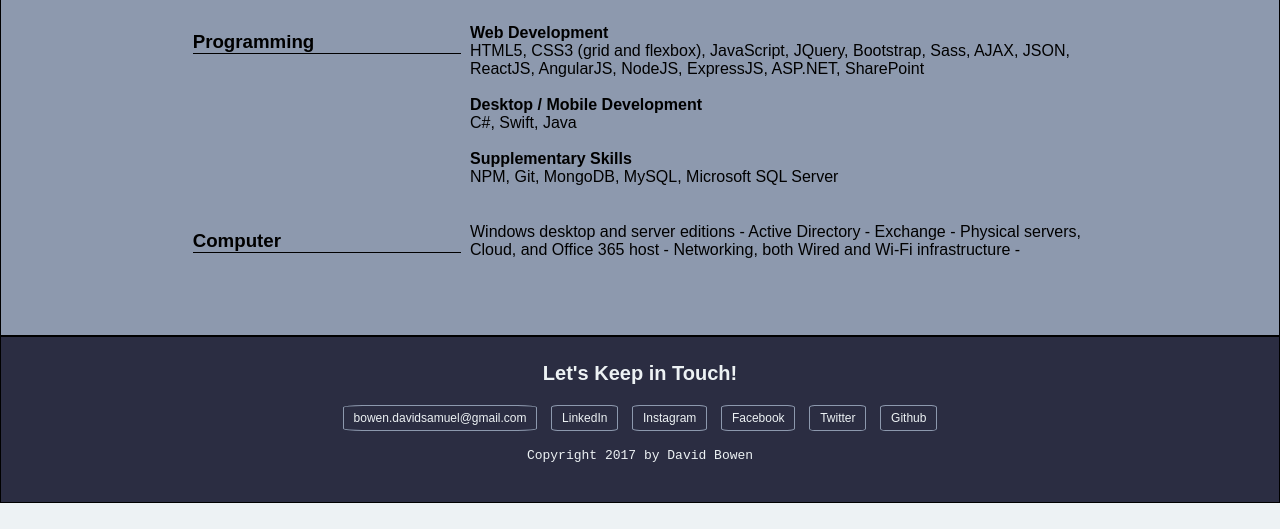
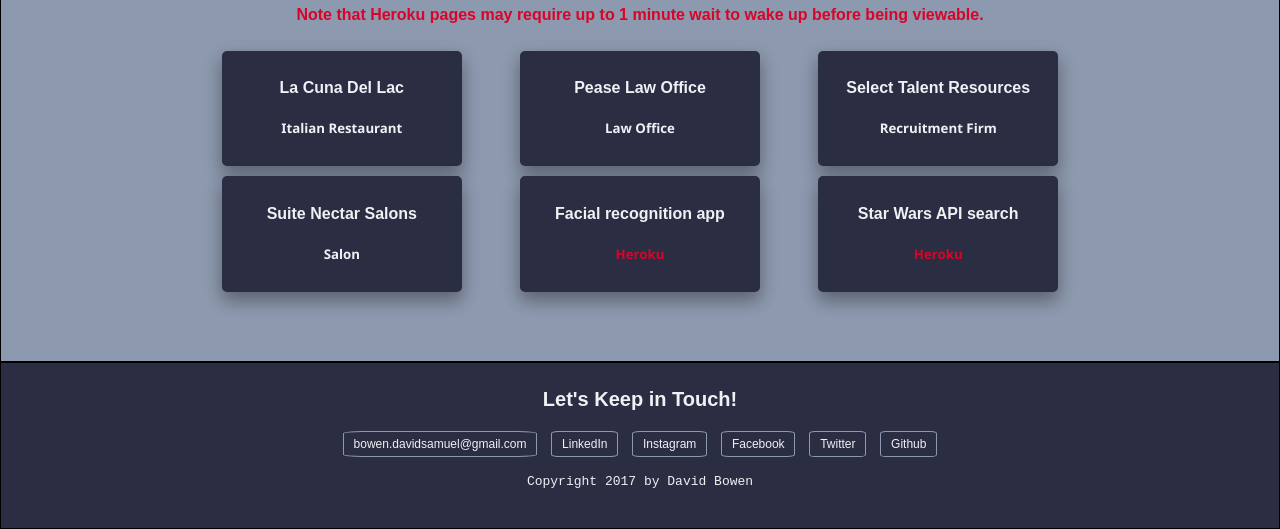
Before and after one commit to DavidSBowen/davidsbowen.github.io, a website: page sites.html in a window 1280 px wide. Shown: the part 416-945 px from the top of the page. Before the commit the page ends 919 px from the top, so only its background shows below. Drawn offline with Linux system fonts and the light colour scheme.

Commit message:
created sites and projects page. removed skills page and integrated skills into home page

```diff
--- /dev/null
+++ b/css/sites.css
@@ -0,0 +1,40 @@
+a {
+    text-decoration: none;
+    font-family: 'Segoe UI', Tahoma, Geneva, Verdana, sans-serif;
+    color: #EDF2F4;
+}
+
+.flex-sites {
+    display: flex;
+    flex-wrap: wrap;
+    justify-content: space-around;
+    align-content: space-around;
+}
+
+.flex-item {
+    padding: 5px;
+    flex-basis: 15em;
+    background: #2B2D42;
+    border-radius: 5px;
+    /* flex-grow: 0; */
+    /* flex-shrink: 0; */
+    text-align: center;
+    margin: 5px;
+    transition: .25s;
+    border: 2px solid #2B2D42;
+    box-shadow:0 10px 16px 0 rgba(0,0,0,0.2),0 6px 20px 0 rgba(0,0,0,0.19);
+}
+
+.flex-item:hover {
+    transform: scale(1.1);
+    transition: .5s;
+    border: 2px solid #EDF2F4;
+}
+
+.heroku {
+    color: #D90429;
+}
+
+#warning {
+    color: #D90429;
+}
--- a/css/styles.css
+++ b/css/styles.css
@@ -26,12 +26,20 @@
   margin-top: 0;
 }
 
+h4 {
+  text-align: center;
+}
+
 header h1 {
   margin-top: 2%;
 }
 
 h2, h3, h4, h5, h6 {
   font-weight: 700;
+}
+
+.col-right h4 {
+  text-align: left;
 }
 
 .content-wrap {
@@ -96,7 +104,6 @@
 
 .header-links a:hover {
   text-decoration: none;
-  /*border: 1px #EF233C solid;*/
   color: #2B2D42;
   background-color: #8D99AE;
   transition: all .1s ease-in-out .05s;
@@ -112,8 +119,6 @@
 
 #contact-link {
   font-weight: bold;
-  /*font-size: 100%;*/
-  /*background-color: #2B2D42;*/
   color: #EDF2F4;
   border: 1px solid #D90429
 }
--- a/css/testStyle.css
+++ /dev/null
@@ -1,150 +0,0 @@
-/* Box Model Fix */
-
-html {
-  box-sizing: border-box;
-  /*font-size: 3vw;*/
-}
-
-*, *:before, *:after {
-  box-sizing: inherit;
-}
-
-/** {
-  border: 1px solid hsl(0, 0%, 100%);
-}*/
-
-/**/
-
-/* Global */
-
-/**/
-
-html {
-  color: hsl(38, 100%, 3%);
-  background-color: hsl(0, 0%, 74%);
-  font-family: sans-serif;
-}
-
-body {
-  margin: 0;
-}
-
-h3 {
-  font-size: 1.5rem;
-}
-
-.mainContainer {
-  display: grid;
-  grid-template-columns: repeat(12, 1fr);
-  grid-template-rows: auto;
-  grid-gap: 3px;
-}
-
-/**/
-
-/* Header */
-
-/**/
-
-.gridHeader {
-  grid-row: 1 / 2;
-  grid-column: 1 /13;
-  margin: 0 0 10% 0;
-  padding: 7.5% 0;
-  background-color: hsl(38, 100%, 3%);
-}
-
-.headerFlex {
-  display: flex;
-  flex-flow: row nowrap;
-  justify-content:center;
-}
-
-.hfItem {
-  padding: .5% 5%;
-  margin: .5% 2.5%;
-  color: hsl(167, 26%, 72%);
-  font-weight: 700;
-  font-size: 125%;
-  text-decoration: none;
-  border: 1px solid transparent;
-}
-
-.hfItem:hover {
-  color: hsl(19, 49%, 55%);
-  border: 1px solid hsl(19, 49%, 55%);
-  transition: 0.4s;
-}
-
-/**/
-
-/* Left Body */
-
-/**/
-
-.gridBodyLeft {
-  grid-column: 1 / 13;
-  text-align: center;
-  margin: 0 0 10% 0;
-}
-
-.bodyLeftFlex {
-  display: flex;
-  flex-flow: row wrap;
-  align-content: flex-start;
-  justify-content: space-evenly;
-}
-
-.lbfItem {
-  margin: 2.5% 0;
-}
-
-/**/
-
-/* Right Body */
-
-/**/
-
-.gridBodyRight {
-  grid-column: 1 / 13;
-  margin: 0 10% 10%;
-}
-
-.bodyRightFlex {
-  display: flex;
-  flex-flow: column nowrap;
-  text-align: center;
-}
-
-/**/
-
-/* Footer */
-
-/**/
-
-.gridFooter {
-  grid-column: 1 / 13;
-  text-align: center;
-  margin: 0;
-}
-
-/**/
-
-/* Media Queries */
-
-/**/
-
-@media (min-width: 850px) {
-  .gridBodyLeft {
-    grid-column: 1 / 10;
-  }
-  .gridBodyRight {
-    grid-column: 10 / 13;
-  }
-  .gridBodyLeft, .gridBodyRight {
-    grid-row-start: 2;
-  }
-  .bodyRightFlex {
-    text-align: left;
-  }
-}
--- a/skills.html
+++ b/sites.html
@@ -7,13 +7,14 @@
   <title>Skills</title>
   <link rel="shortcut icon" type="image/x-icon" href="images/354-favicon.ico" />
   <link rel="stylesheet" href="css/styles.css">
+  <link rel="stylesheet" href="css/sites.css">
 </head>
 
 <body>
   <div class="header-links-wrap">
     <nav class="header-links">
       <a href="index.html">Home</a>
-      <a href="skills.html">Skills</a>
+      <a href="sites.html">Sites & Projects</a>
       <a href="about.html">Learn About David</a>
       <a href="contactform.html" id="contact-link">Contact Me</a>
     </nav>
@@ -36,14 +37,44 @@
           <p>Primarily working with JavaScript, React, Node, C#, and SQL/NoSQL. If !working then studying</p>
         </div>
       </div>
-
     </div>
   </header>
 
   <!-- Skills -->
   <section class="workexp skills" id="skill-section">
     <div class="content-wrap clear-float">
-      <h2>Skills</h2>
+
+
+      <h2>Sites & Projects</h2>
+      <h4 id="warning">Note that Heroku pages may require up to 1 minute wait to wake up before being viewable.</h4>
+      <div class="flex-sites">
+        <a class="flex-item" href="http://lacunadellac.it/" target="_blank">
+          <h4>La Cuna Del Lac</h4>
+          <h5>Italian Restaurant</h5>
+        </a>
+        <a class="flex-item" href="https://www.peaselawoffice.com/" target="_blank">
+          <h4>Pease Law Office</h4>
+          <h5>Law Office</h5>
+        </a>
+        <a class="flex-item" href="https://selecttalentresources.com/" target="_blank">
+          <h4>Select Talent Resources</h4>
+          <h5>Recruitment Firm</h5>
+        </a>
+        <a class="flex-item" href="https://suitenectarsalons.com/" target="_blank">
+          <h4>Suite Nectar Salons</h4>
+          <h5>Salon</h5>
+        </a>
+        <a class="flex-item" href="https://smart-brain-david.herokuapp.com/" target="_blank">
+          <h4>Facial recognition app</h4>
+          <h5 class="heroku">Heroku</h5>
+        </a>
+        <a class="flex-item" href="https://smart-brain-david.herokuapp.com/" target="_blank">
+          <h4>Star Wars API search</h4>
+          <h5 class="heroku">Heroku</h5>
+        </a>
+      </div>
+
+      <!-- <h2>Skills</h2>
       <div class="clear float">
         <div class="col-left">
           <h3>Programming</h3>
@@ -61,7 +92,7 @@
       </div>
       <div class="col-right">
         <p class="beg-paragraph end-paragraph">Windows desktop and server editions - Active Directory - Exchange - Physical servers, Cloud, and Office 365 host - Networking, both Wired and Wi-Fi infrastructure - </p>
-      </div>
+      </div> -->
     </div>
   </section>
 
```
Also changed, not shown: about.html (+1 -0 lines), contactform.html (+1 -0 lines), index.html (+1 -0 lines), package.json (added, +20 -0 lines), index.js (added), js/sites.js (added), 1 other file.
